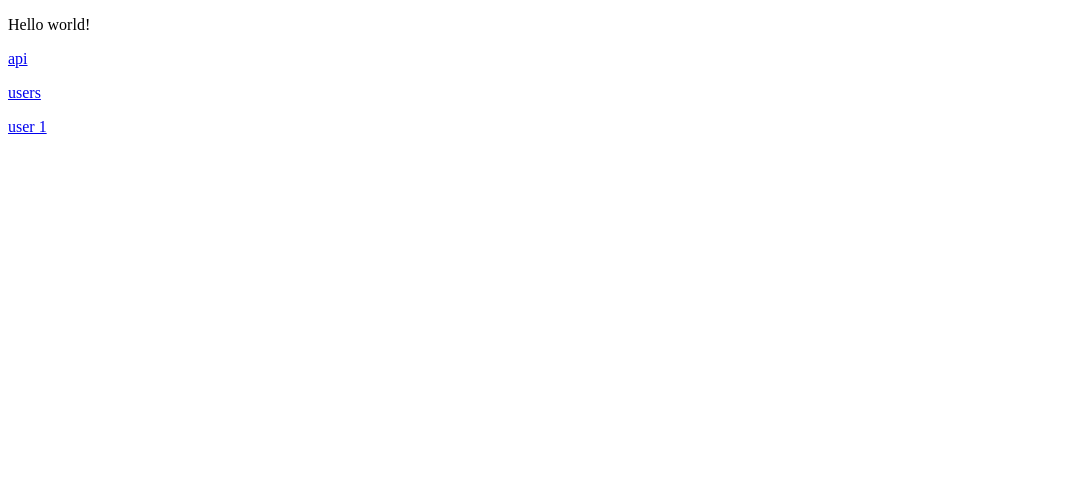
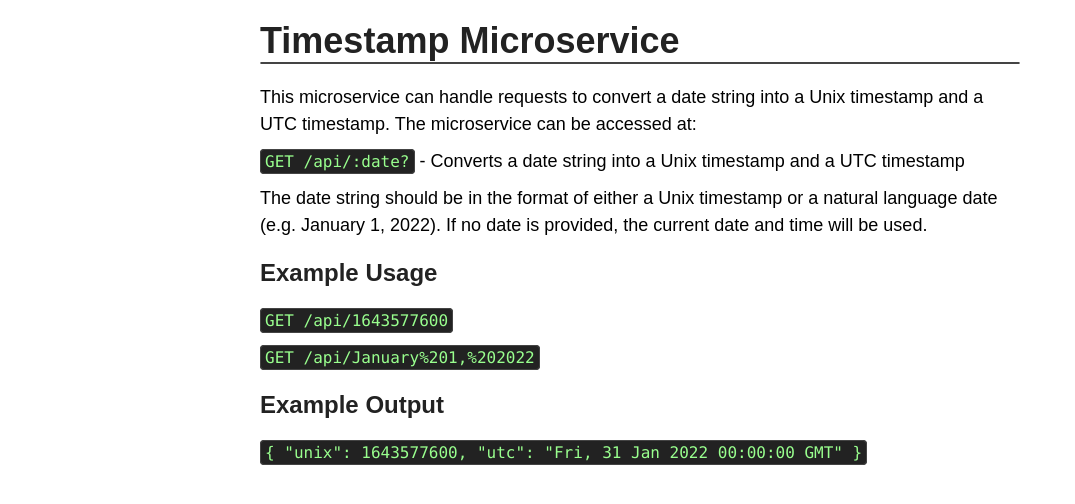
Before and after one commit to vbsantos/fcc-timestamp-microservice, a plain HTML site: page front/index.html in a window 1280 px wide. Shown: the whole page, without its empty margins (0-1075 px from the left). Drawn offline with Linux system fonts and the light colour scheme.

Commit message:
v1 - Working with front page and style

```diff
--- a/api/core/src/index.ts
+++ b/api/core/src/index.ts
@@ -3,6 +3,7 @@ import { ExpressFramework } from "@h4ad/serverless-adapter/lib/frameworks/expres
 import { DefaultHandler } from "@h4ad/serverless-adapter/lib/handlers/default";
 import { PromiseResolver } from "@h4ad/serverless-adapter/lib/resolvers/promise";
 import { ApiGatewayV2Adapter } from "@h4ad/serverless-adapter/lib/adapters/aws";
+
 import app from "./server";
 
 export const handler = ServerlessAdapter.new(app)
--- a/front/index.html
+++ b/front/index.html
@@ -2,15 +2,25 @@
 <html>
 
 <head>
-  <meta charset="utf-8" />
+  <meta charset="UTF-8">
+  <link rel="stylesheet" type="text/css" href="./style.css">
   <title>Timestamp Microservice</title>
 </head>
 
 <body>
-  <p>Hello world!</p>
-  <p><a href="/api">api</a></p>
-  <p><a href="/api/users">users</a></p>
-  <p><a href="/api/users/1">user 1</a></p>
+  <div id="main-container">
+    <h1>Timestamp Microservice</h1>
+    <p>This microservice can handle requests to convert a date string into a Unix timestamp and a UTC timestamp. The
+      microservice can be accessed at:</p>
+    <p><code>GET /api/:date?</code> - Converts a date string into a Unix timestamp and a UTC timestamp</p>
+    <p>The date string should be in the format of either a Unix timestamp or a natural language date (e.g. January 1,
+      2022). If no date is provided, the current date and time will be used.</p>
+    <h2>Example Usage</h2>
+    <p><code>GET /api/1643577600</code></p>
+    <p><code>GET /api/January%201,%202022</code></p>
+    <h2>Example Output</h2>
+    <p><code>{ "unix": 1643577600, "utc": "Fri, 31 Jan 2022 00:00:00 GMT" }</code></p>
+  </div>
 </body>
 
 </html>
--- /dev/null
+++ b/front/style.css
@@ -0,0 +1,57 @@
+:root {
+  --dark-color-1: #222;
+  --dark-color-2: #444;
+  --light-color-1: #f5f5f5;
+  --light-color-2: #ddd;
+  --accent-color-1: rgb(153, 255, 142);
+}
+
+body {
+  font-family: Arial, sans-serif;
+  margin: 0;
+  padding: 0;
+}
+
+#main-container {
+  max-width: 800px;
+  margin: 0 auto;
+}
+
+h1 {
+  font-size: 36px;
+  margin: 20px;
+}
+
+h1:after {
+  content: ' ';
+  display: block;
+  border: 1px solid var(--dark-color-2);
+  border-radius: 4px;
+  box-shadow: inset 0 1px 1px rgba(0, 0, 0, .05);
+}
+
+h2 {
+  font-size: 24px;
+  margin: 20px;
+}
+
+h1,
+h2 {
+  color: var(--dark-color-1);
+}
+
+p {
+  font-size: 18px;
+  line-height: 1.5;
+  margin: 10px 20px;
+}
+
+code {
+  background-color: var(--dark-color-1);
+  color: var(--accent-color-1);
+  border: 1px solid var(--dark-color-2);
+  border-radius: 4px;
+  font-family: Consolas, monospace;
+  font-size: 16px;
+  padding: 2px 4px;
+}
```
Also changed, not shown: api/core/src/server.ts (+22 -26 lines), README.md.
